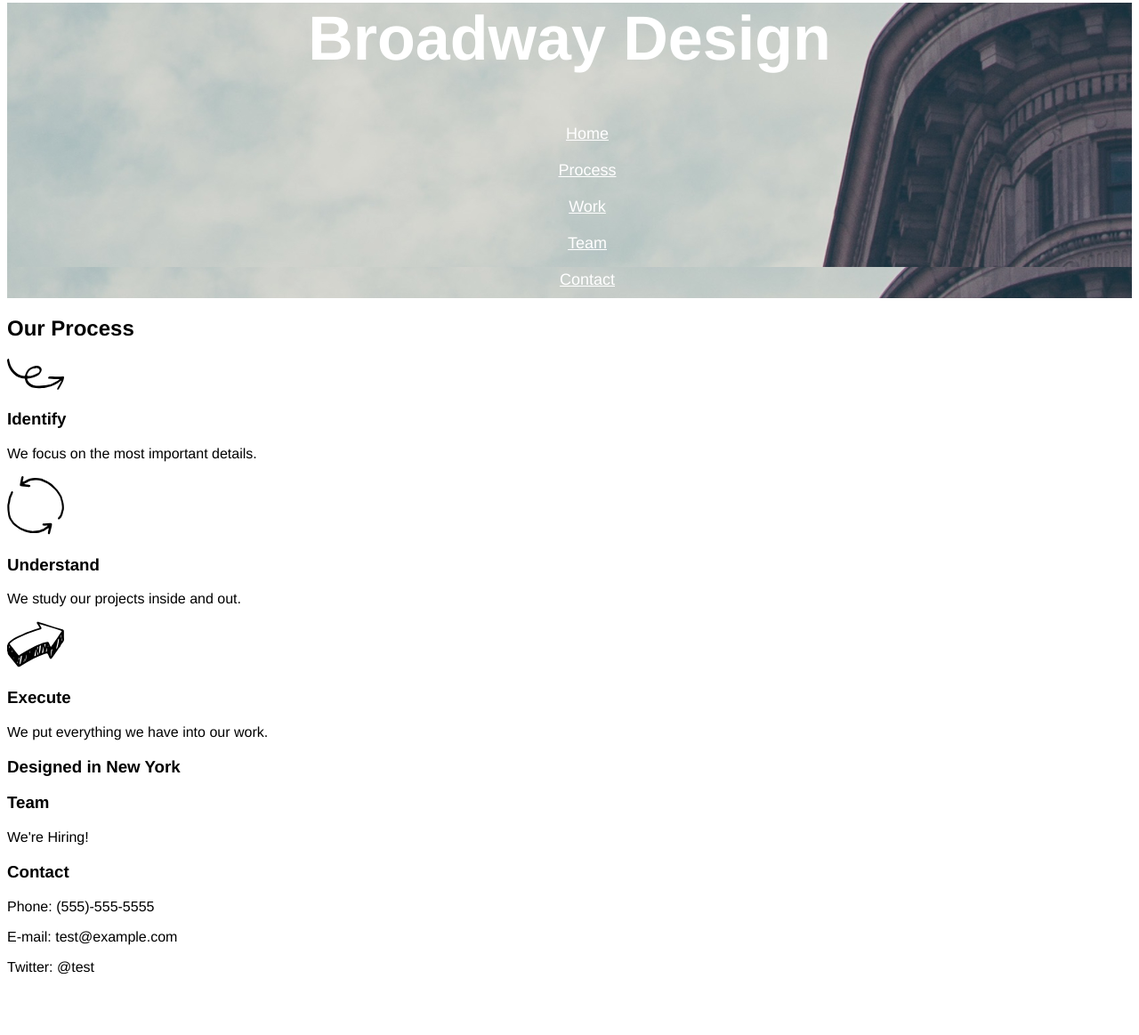
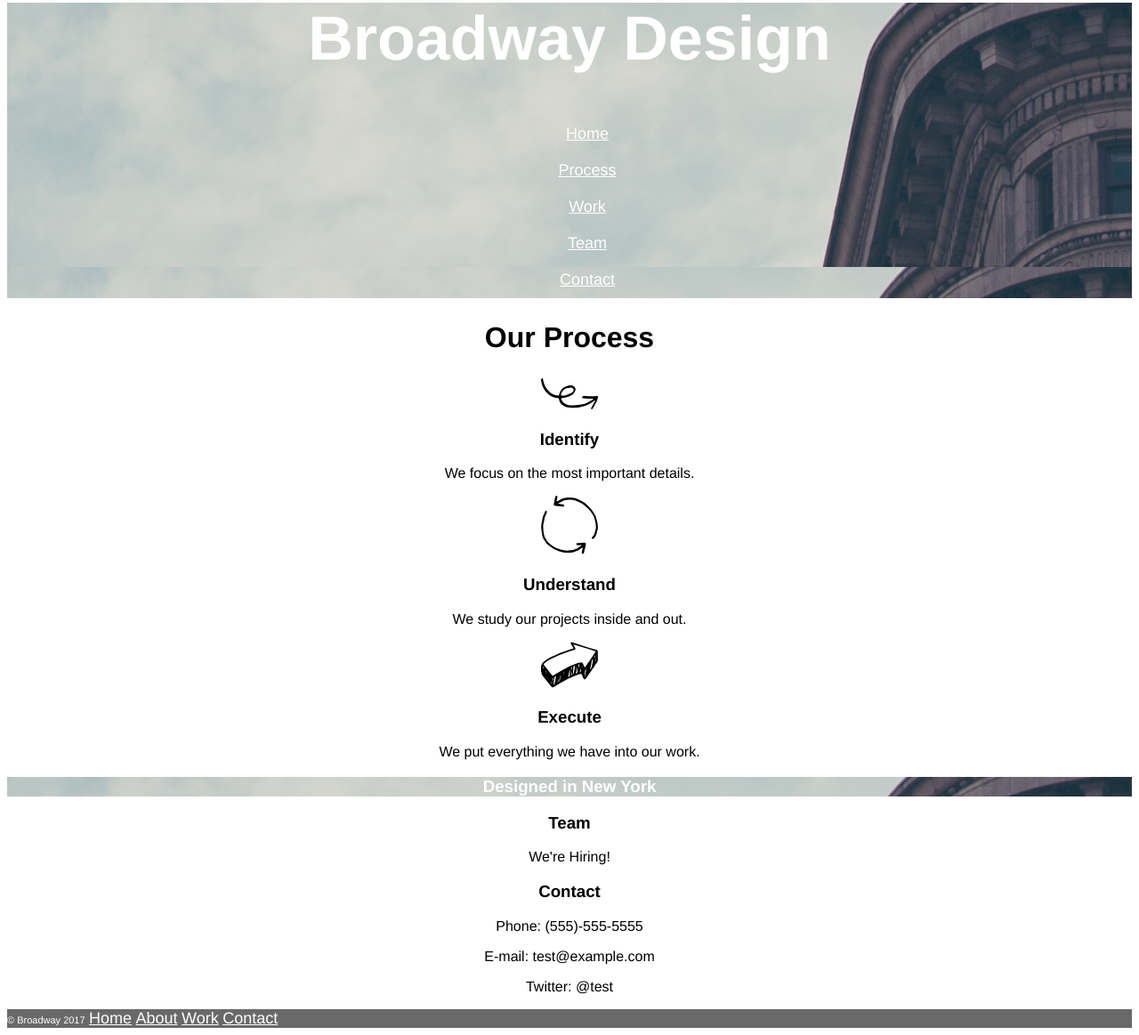
Before and after one commit to Elvee2814/broadway, a plain HTML site: page index.html in a window 1280 px wide. Shown: the part 44-1207 px from the top of the page at 89% size. Before the commit the page ends 1156 px from the top, so only its background shows below. Drawn offline with Linux system fonts and the light colour scheme.

Commit message:
Add all html and css elements

```diff
--- a/index.html
+++ b/index.html
@@ -31,6 +31,7 @@
     <p>We put everything we have into our work.</p>
   </div>
 <!-- this section shows more about us and our work -->
+  <div class="part2">
     <div id="work">
       <h3>Designed in New York</h3>
     </div>
@@ -43,7 +44,16 @@
       <p>Phone: (555)-555-5555</p>
       <p>E-mail: test@example.com</p>
       <p>Twitter: @test</p>
+    </div>
+  </div>
   <div class="footer">
+    <p>&copy; Broadway 2017</p>
+    <nav>
+      <a href="#">Home</a>
+      <a href="#process">About</a>
+      <a href="#work">Work</a>
+      <a href="#contact">Contact</a>
+    </nav>
   </div>
   </body>
 </html>
--- a/resources/css/style.css
+++ b/resources/css/style.css
@@ -20,7 +20,40 @@ body {
   padding: 10px;
 }
 
-.header a {
+a {
   color: white;
   font-size: 18px
 }
+
+.part2 {
+  text-align: center;
+}
+
+#process {
+  text-align: center;
+}
+
+#process h2 {
+  font-size: 32px;
+  font-weight: bold;
+}
+
+#work {
+  background: url('the-flatiron-building.png');
+  color: white;
+  font-weight: bold;
+}
+
+.footer {
+  background-color: dimgray;
+}
+
+.footer p {
+  font-size: 11px;
+  color: white;
+  display: inline;
+}
+
+.footer nav {
+  display: inline;
+}
```
Lines whose indentation alone changed are shown as unchanged.
